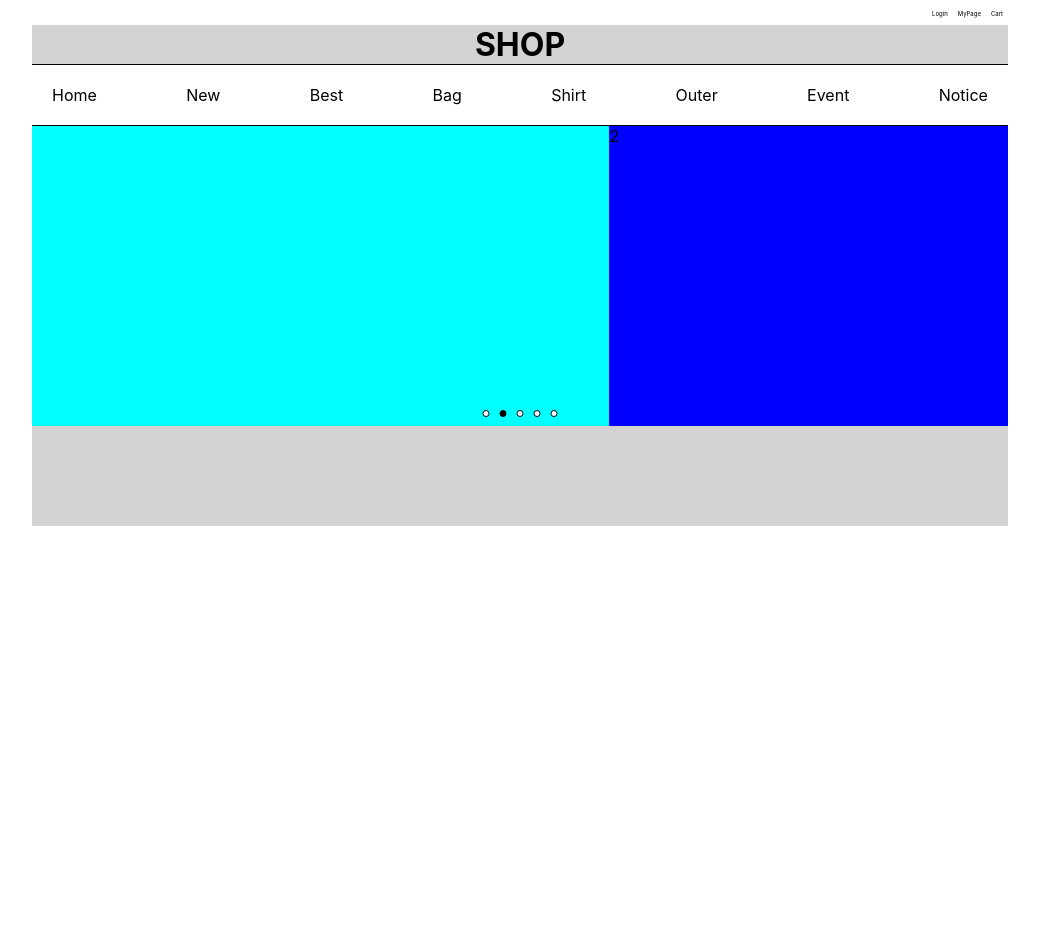
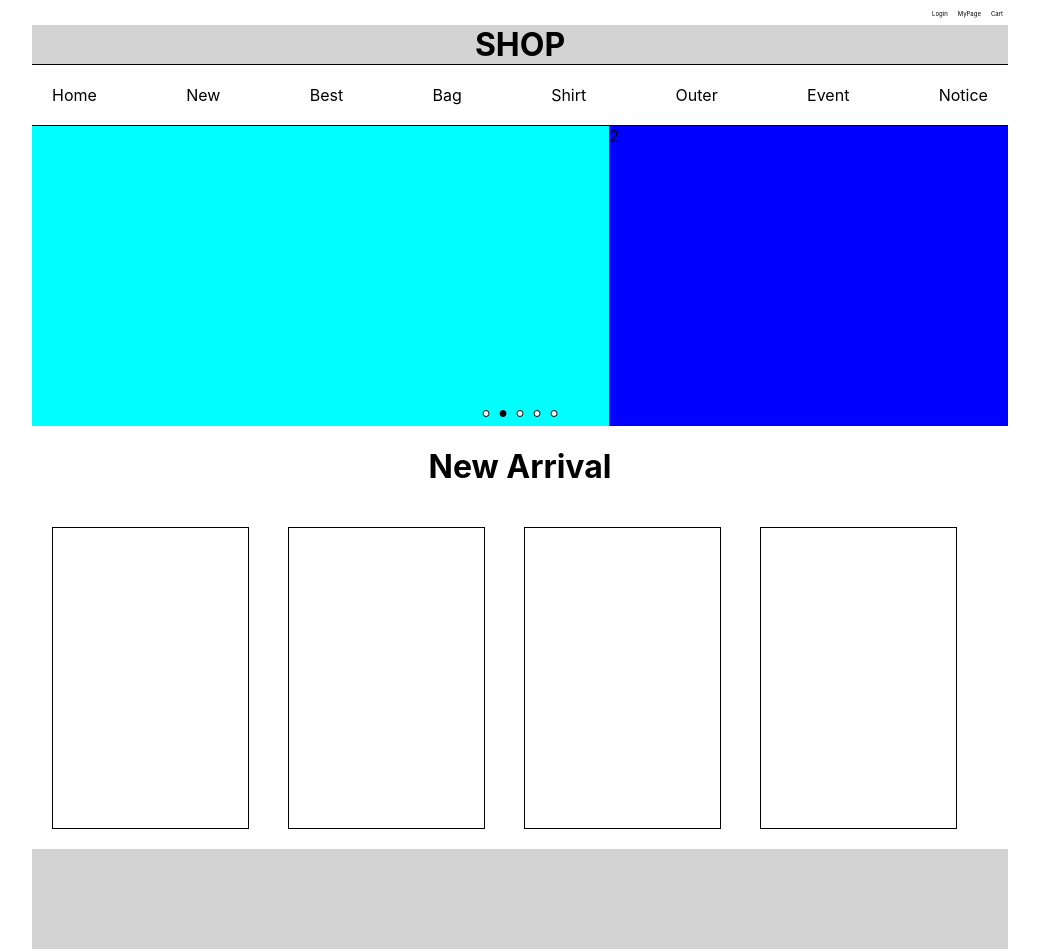
Before and after one commit to gowoo97/shoppingReact, a React (Create React App) app in the folder react/shopping_react/: page / in a window 1280 px wide. Shown: the whole page, without its empty margins (120-1159 px from the left). Before the commit the page ends 800 px from the top, so only its background shows below. Built offline with nearby package versions, Linux system fonts and the light colour scheme.

Commit message:
new arrival

```diff
--- a/react/shopping_react/src/App.js
+++ b/react/shopping_react/src/App.js
@@ -6,7 +6,9 @@ import Login from './components/content/Login';
 import SignUp from './components/content/SignUp';
 import React , { Component}  from 'react';
 import Footer from './components/footer/Footer';
+import Products from './components/products/Products'
 import { BrowserRouter, Route, Switch, Link, Routes } from "react-router-dom";
+
 function App() {
   return (
     <BrowserRouter>
@@ -14,7 +16,7 @@ function App() {
         <Header></Header>
         <Nav></Nav>
         <Routes>
-        <Route path='/' element={ <Slide/> }></Route>
+        <Route path='/' element={<><Slide></Slide><Products></Products></> }></Route>
         <Route path='/Login' element={ <Login/> }></Route>
         <Route path='/SignUp' element={ <SignUp/> }></Route>
         </Routes>
--- a/react/shopping_react/src/components/content/Slide.js
+++ b/react/shopping_react/src/components/content/Slide.js
@@ -55,7 +55,7 @@ const Slide = () =>{
             return  () =>{
                 clearInterval(interval);
              } ;
-        },[]
+        },[count]
     );
 
 
--- /dev/null
+++ b/react/shopping_react/src/components/products/Item.js
@@ -0,0 +1,26 @@
+import React from 'react';
+import styles from './Product.module.css';
+
+const Item = (props)=>{
+    return(
+        <div className={styles.product}>
+            <div className={styles.itemImg}>
+                {props.img}
+            </div>
+            <div className={styles.container}>
+             <div className={styles.itemTitle}>
+                 {props.title}
+              </div>
+            <span className={styles.itemPrice}>
+                {props.price}
+            </span>
+            </div>
+
+        </div>
+    )
+}
+
+
+
+
+export default Item;
--- /dev/null
+++ b/react/shopping_react/src/components/products/Product.module.css
@@ -0,0 +1,18 @@
+.product{
+    width: 20%;
+    height: 300px;
+    border: 1px solid black;
+    display: inline-block;
+    margin:2%;
+}
+
+.itemImg{
+    height:80%;
+}
+
+.container{
+    display: flex;
+    flex-direction: column;
+    justify-content: center;
+    align-items: center;
+}
--- /dev/null
+++ b/react/shopping_react/src/components/products/Products.js
@@ -0,0 +1,16 @@
+import Item from './Item';
+import React from 'react';
+const Products = (props)=>{
+    return(
+        <div>
+            <h1 style={{textAlign:'center'}}>New Arrival</h1>
+            <Item></Item>
+            <Item></Item>
+            <Item></Item>
+            <Item></Item>
+        </div>
+    );
+}
+
+
+export default Products;
```
